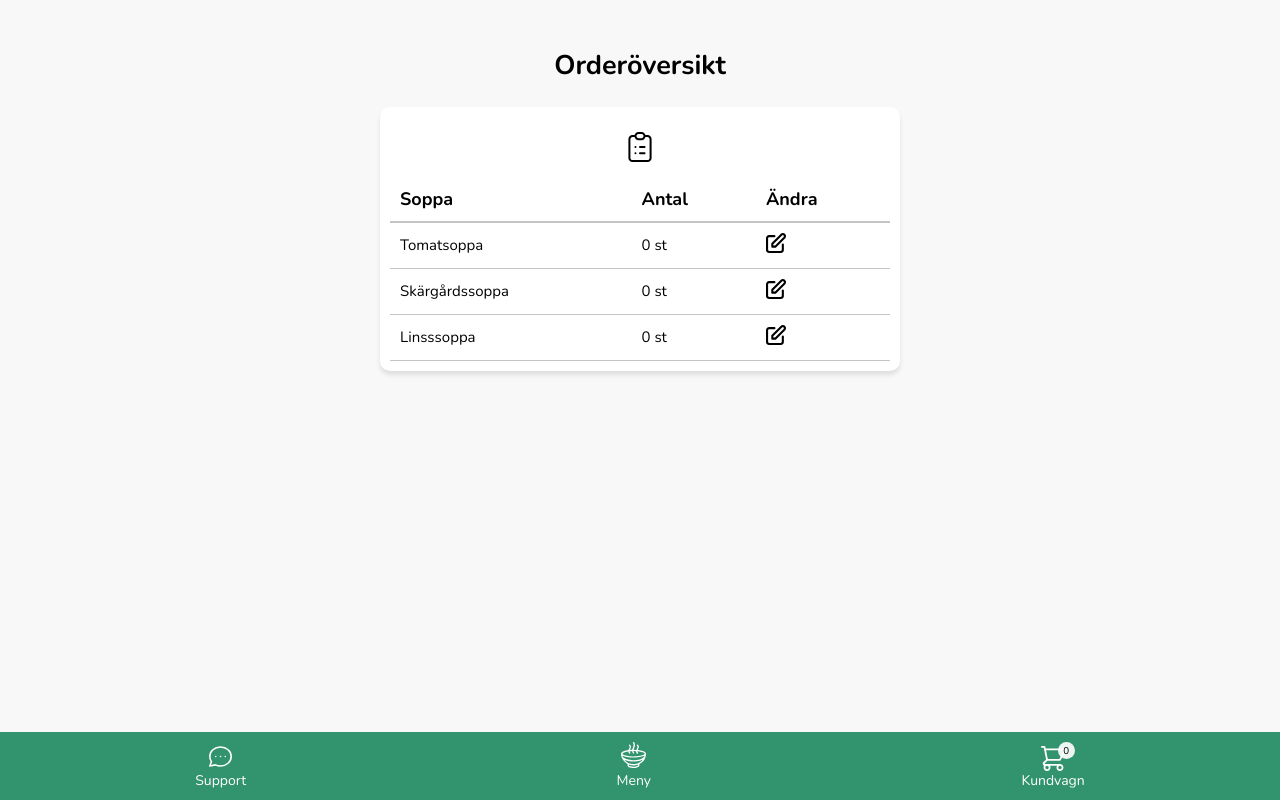
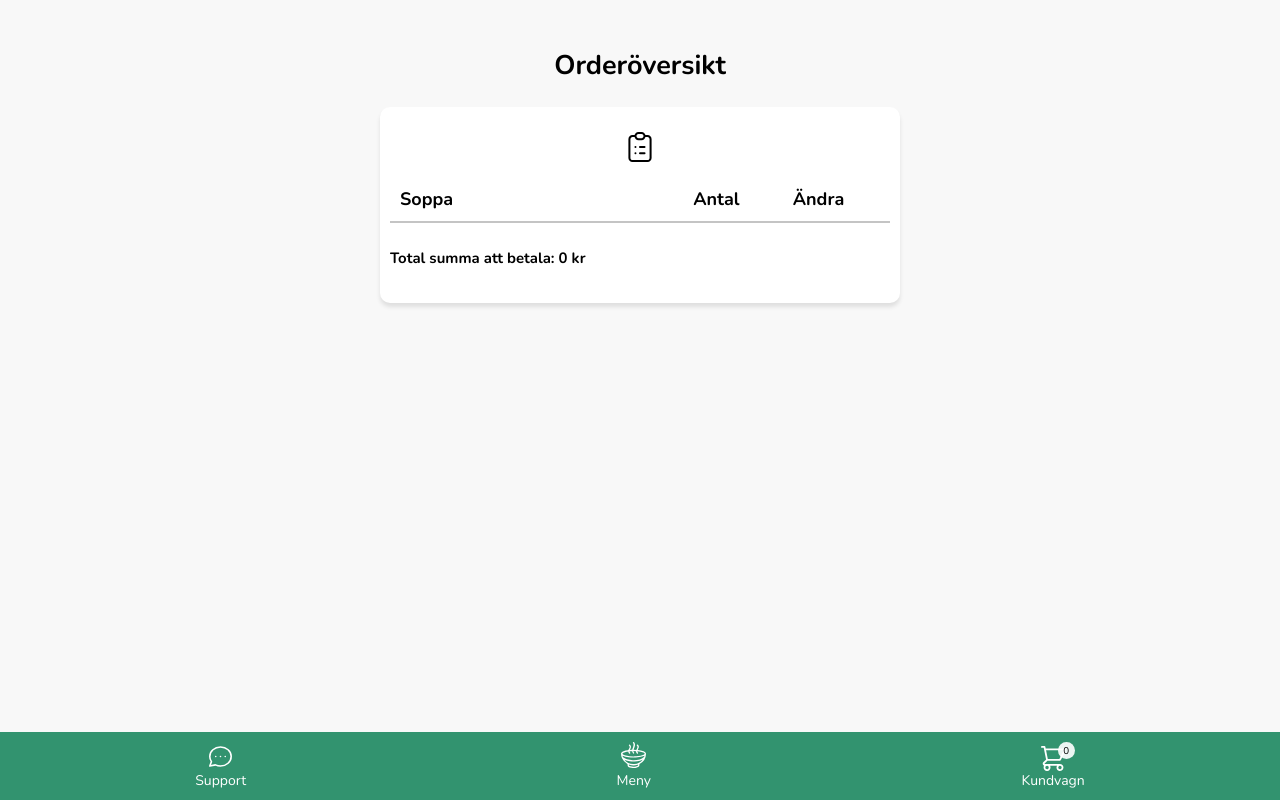
Before and after one commit to martin-linden/SouperHealthy, an Angular app: page /order-overview in a window 1280 px wide. Built offline with nearby package versions, Linux system fonts and the light colour scheme.

Commit message:
changes in soupstore

```diff
--- a/src/app/components/bottom-nav/bottom-nav.component.ts
+++ b/src/app/components/bottom-nav/bottom-nav.component.ts
@@ -11,7 +11,7 @@ export class BottomNavComponent implements OnInit {
 
   constructor(public soupsStore: SoupsStoreService) {
 
-    console.log(soupsStore.soups)
+   /*  console.log(soupsStore.soups) */
   }
 
   ngOnInit() {
--- a/src/app/pages/order-overview/order-overview.component.html
+++ b/src/app/pages/order-overview/order-overview.component.html
@@ -12,13 +12,12 @@
         <th align="left">Antal</th>
         <th align="left">Ändra</th>
       </tr>
-
-      <tr *ngFor="let soup of soups">
-        <td>{{soup.name}}</td>
-        <td>{{soupsStore.soups.length}} st</td>
-        <td><img (click)="this.router.navigate(['/soup', soup.slug])" src="../../../assets/images/svg/edit.svg"></td>
+      <tr *ngFor="let soup of store">
+        <td *ngIf="soup.title">{{soup.title}}</td>
+        <td *ngIf="soup.amount">{{soup.amount}} st</td>
+        <td *ngIf="soup.title"><img (click)="this.router.navigate(['/soup', soup.title])" src="../../../assets/images/svg/edit.svg"></td>
       </tr>
-
+    <h5>Total summa att betala: {{store.length * soups[0].price}} kr </h5>
     </tbody>
     </table>
 </div>
--- a/src/app/pages/order-overview/order-overview.component.ts
+++ b/src/app/pages/order-overview/order-overview.component.ts
@@ -11,12 +11,15 @@ import { SoupsStoreService } from '../../soups-store.service';
 export class OrderOverviewComponent implements OnInit {
 
   soups: any
+  store: any
 
 
   constructor(private router: Router, public soupsStore: SoupsStoreService) {
     this.soups = SoupJson;
+    this.store = soupsStore.soups
 
-    console.log(this.soups)
+/*     console.log(soupsStore.soups[0].title) */
+
   }
 
   ngOnInit() {
--- a/src/app/soups-store.service.ts
+++ b/src/app/soups-store.service.ts
@@ -52,7 +52,7 @@ export class SoupsStoreService {
             // and we just assume that the server will return success responses anyway most of the time.
             // if server returns an error, we just revert back the changes in the catch statement
 
-            const tmpId = "23"; //vad gör den?
+            const tmpId = "23"; //vad gör den? hur får sopporna ett unikt id?
             const tmpSoup = { id: tmpId, title, amount: 1 };
             // skriv kod som kollar om en soppa med en viss title redan finns._soups
             //isf lägg till amount = amount + 1 //jag skulle ta bort amount?
```
